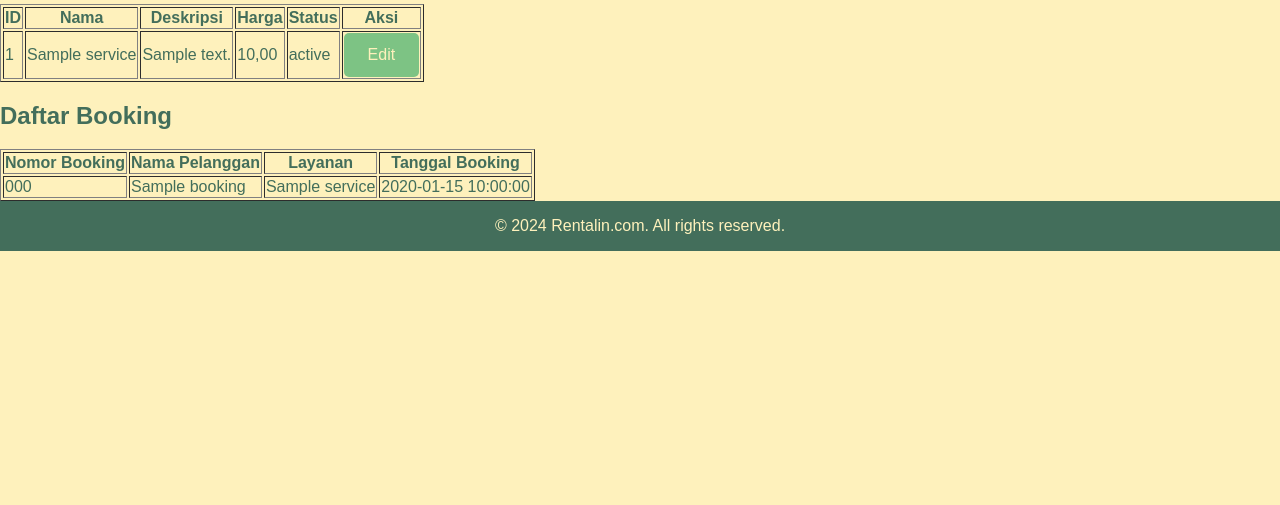
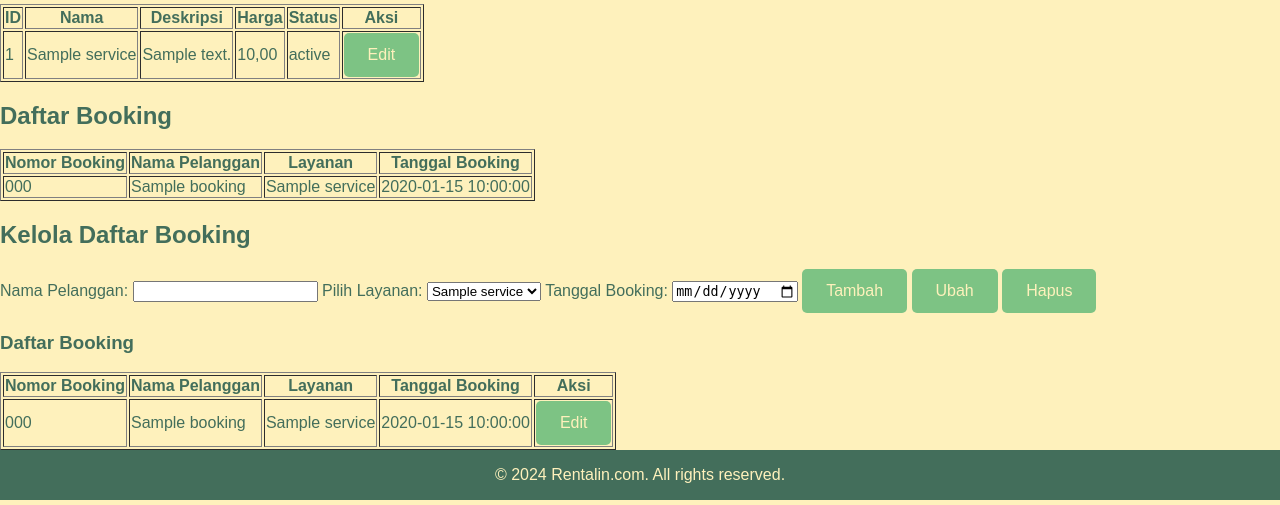
Before and after one commit to Kevinardi17/Tugas-Besar-Pemrograman-Web, a PHP site: page /beranda_admin.php in a window 1280 px wide. Shown: the part 295-800 px from the top of the page. Run offline with PHP 8.4, Linux system fonts and the light colour scheme; the visitor is signed in with stand-in values (Sample User, id 1); tables that the repository leaves empty or names only in its code hold one stand-in row (values such as "Sample post").

Commit message:
crud selesai

```diff
--- a/halaman_login_beranda/beranda_admin.php
+++ b/halaman_login_beranda/beranda_admin.php
@@ -55,7 +55,39 @@ if ($_SERVER['REQUEST_METHOD'] === 'POST') {
         $pdo->exec("ALTER TABLE playstation_services AUTO_INCREMENT = 1;");
     }
 
+    // Handle CRUD operations for Bookings
+if ($_SERVER['REQUEST_METHOD'] === 'POST') {
+    if (isset($_POST['create_booking'])) {
+        $customer_name = $_POST['customer_name'];
+        $service_id = $_POST['service_id'];
+        $booking_date = $_POST['booking_date'];
 
+        $stmt = $pdo->prepare("
+            INSERT INTO bookings (booking_number, customer_name, service_id, booking_date)
+            VALUES (UUID_SHORT(), ?, ?, ?)");
+        $stmt->execute([$customer_name, $service_id, $booking_date]);
+    } elseif (isset($_POST['update_booking'])) {
+        $booking_id = $_POST['booking_id'];
+        $customer_name = $_POST['customer_name'];
+        $service_id = $_POST['service_id'];
+        $booking_date = $_POST['booking_date'];
+
+        $stmt = $pdo->prepare("
+            UPDATE bookings
+            SET customer_name = ?, service_id = ?, booking_date = ?
+            WHERE id = ?");
+        $stmt->execute([$customer_name, $service_id, $booking_date, $booking_id]);
+    } elseif (isset($_POST['delete_booking'])) {
+        $booking_id = $_POST['booking_id'];
+
+        $stmt = $pdo->prepare("DELETE FROM bookings WHERE id = ?");
+        $stmt->execute([$booking_id]);
+    }
+
+    // Redirect to prevent resubmission
+    header("Location: " . $_SERVER['PHP_SELF']);
+    exit();
+}
     // Redirect to avoid form resubmission
     header("Location: " . $_SERVER['PHP_SELF']);
     exit();
@@ -166,6 +198,71 @@ $services = $stmt->fetchAll(PDO::FETCH_ASSOC);
     </table>
 </section>
 
+<section id="crud-booking">
+    <h2>Kelola Daftar Booking</h2>
+
+    <form method="POST">
+        <input type="hidden" name="booking_id" id="booking_id">
+
+        <label for="customer_name">Nama Pelanggan:</label>
+        <input type="text" name="customer_name" id="customer_name" required>
+
+        <label for="service_id">Pilih Layanan:</label>
+        <select name="service_id" id="service_id" required>
+            <?php
+            $stmt = $pdo->query("SELECT id, name FROM playstation_services");
+            $services = $stmt->fetchAll(PDO::FETCH_ASSOC);
+            foreach ($services as $service): ?>
+                <option value="<?php echo $service['id']; ?>">
+                    <?php echo htmlspecialchars($service['name']); ?>
+                </option>
+            <?php endforeach; ?>
+        </select>
+
+        <label for="booking_date">Tanggal Booking:</label>
+        <input type="date" name="booking_date" id="booking_date" required>
+
+        <button type="submit" name="create_booking">Tambah</button>
+        <button type="submit" name="update_booking">Ubah</button>
+        <button type="submit" name="delete_booking">Hapus</button>
+    </form>
+
+    <h3>Daftar Booking</h3>
+    <table border="1">
+        <thead>
+            <tr>
+                <th>Nomor Booking</th>
+                <th>Nama Pelanggan</th>
+                <th>Layanan</th>
+                <th>Tanggal Booking</th>
+                <th>Aksi</th>
+            </tr>
+        </thead>
+        <tbody>
+            <?php
+            $stmt = $pdo->query("
+                SELECT b.id AS booking_id, b.booking_number, b.customer_name,
+                       s.name AS service_name, b.booking_date
+                FROM bookings b
+                JOIN playstation_services s ON b.service_id = s.id
+            ");
+            $bookings = $stmt->fetchAll(PDO::FETCH_ASSOC);
+
+            foreach ($bookings as $booking): ?>
+            <tr>
+                <td><?php echo htmlspecialchars($booking['booking_number']); ?></td>
+                <td><?php echo htmlspecialchars($booking['customer_name']); ?></td>
+                <td><?php echo htmlspecialchars($booking['service_name']); ?></td>
+                <td><?php echo htmlspecialchars($booking['booking_date']); ?></td>
+                <td>
+                    <button onclick="editBooking(<?php echo htmlspecialchars(json_encode($booking)); ?>)">Edit</button>
+                </td>
+            </tr>
+            <?php endforeach; ?>
+        </tbody>
+    </table>
+</section>
+
 
     <footer>
         <p>&copy; 2024 Rentalin.com. All rights reserved.</p>
@@ -179,6 +276,13 @@ $services = $stmt->fetchAll(PDO::FETCH_ASSOC);
             document.getElementById('price').value = service.price;
             document.getElementById('status').value = service.status;
         }
+
+    function editBooking(booking) {
+        document.getElementById('booking_id').value = booking.booking_id;
+        document.getElementById('customer_name').value = booking.customer_name;
+        document.getElementById('service_id').value = booking.service_id;
+        document.getElementById('booking_date').value = booking.booking_date;
+    }
     </script>
 </body>
 </html>
```
